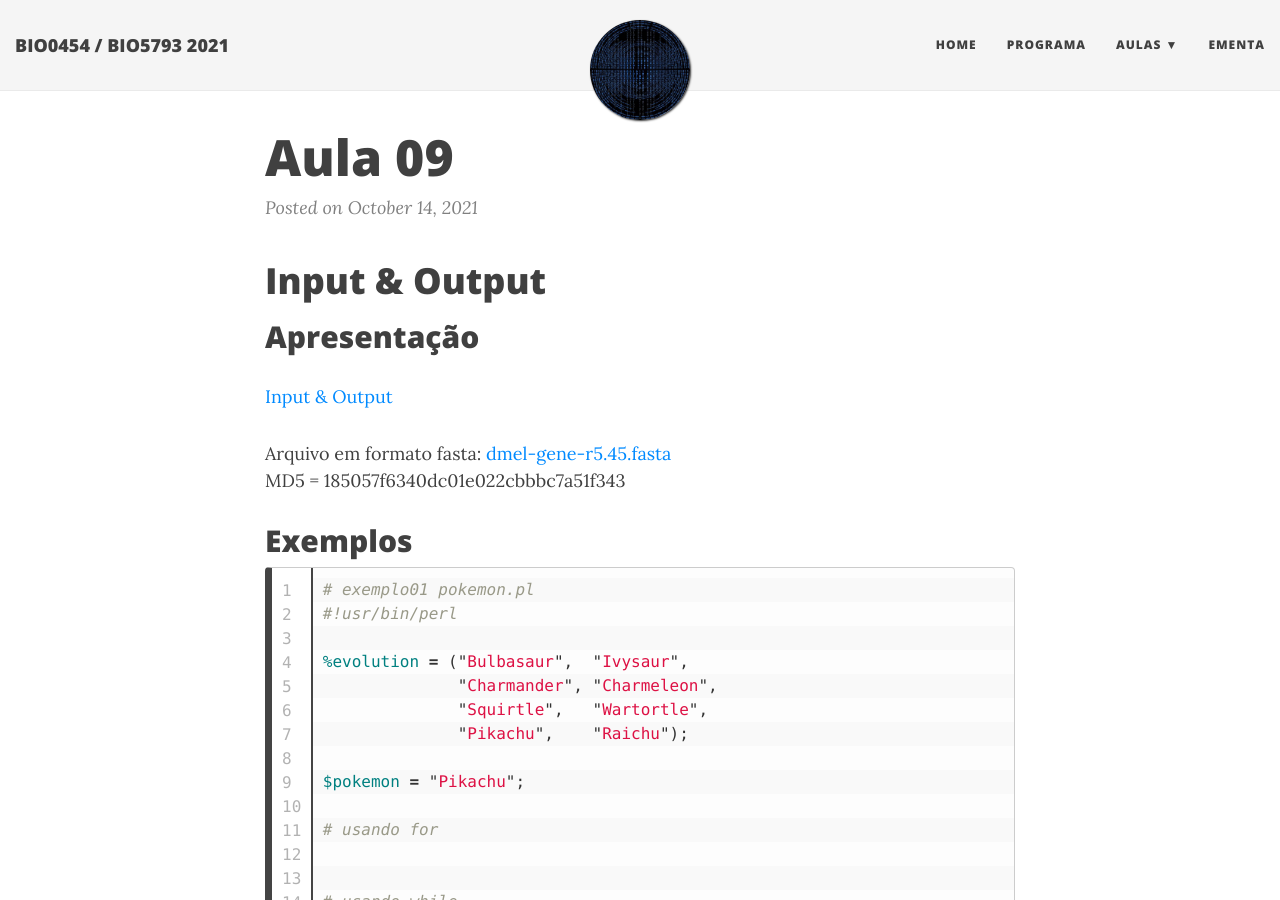
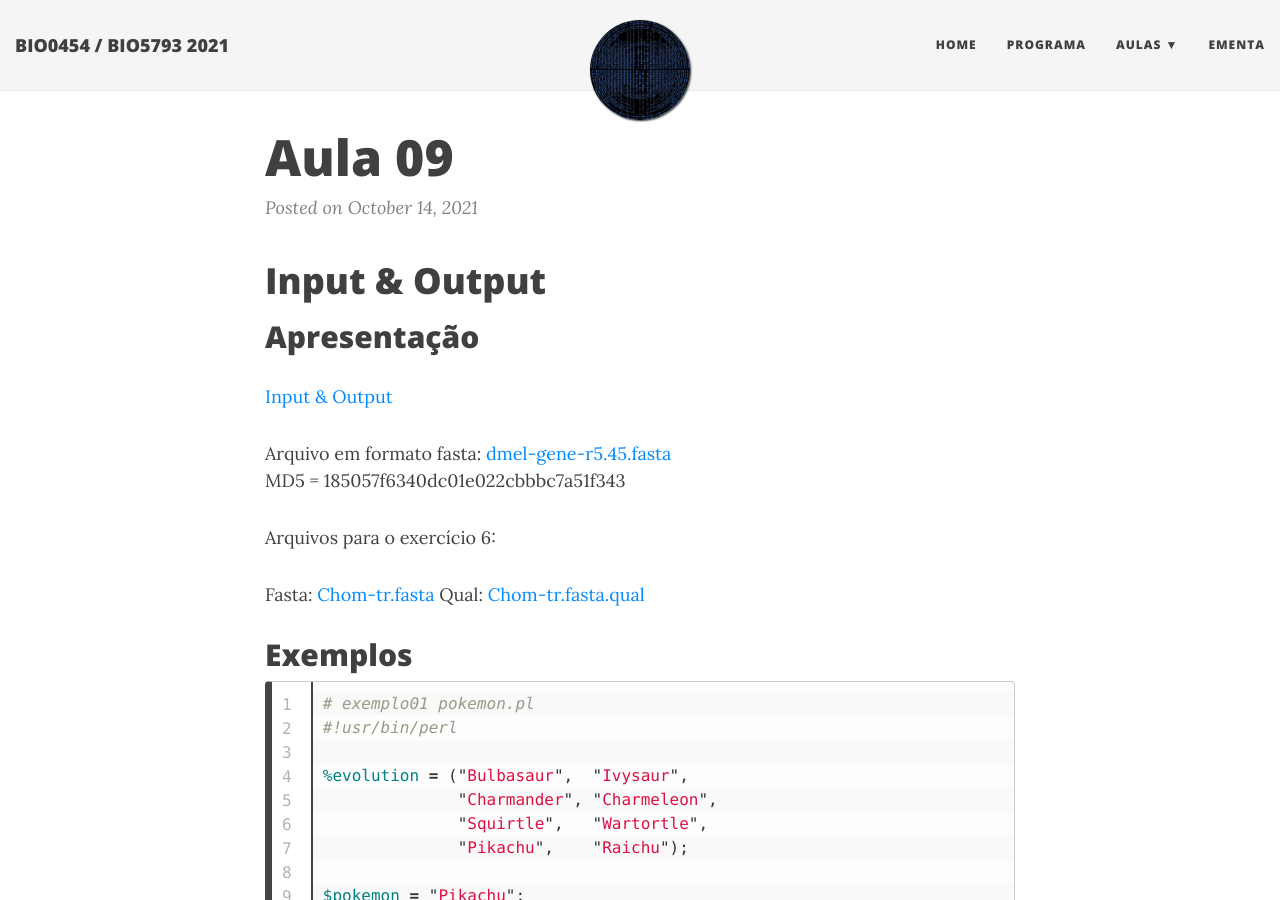
Before and after one commit to tttorres/introprog-copy, a Jekyll site: the page built from _posts/2021-10-14-Aula09.md, in a window 1280 px wide and 900 px high. Built offline with Jekyll 4.4.1, drawn with Linux system fonts in a browser that asks for light colours; nearby versions of some CDN libraries.

Commit message:
Update 2021-10-14-Aula09.md

```diff
--- a/_posts/2021-10-14-Aula09.md
+++ b/_posts/2021-10-14-Aula09.md
@@ -10,6 +10,11 @@ title: Aula 09
 
 Arquivo em formato fasta: [dmel-gene-r5.45.fasta](/introprog2021/files/dmel-gene-r5.45.fasta)
 MD5 = 185057f6340dc01e022cbbbc7a51f343
+
+Arquivos para o exercício 6:
+
+Fasta: [Chom-tr.fasta](/introprog2021/files/Chom-tr.fasta)
+Qual:  [Chom-tr.fasta.qual](/introprog2021/files/Chom-tr.fasta.qual)
 
 ## Exemplos
 
```
